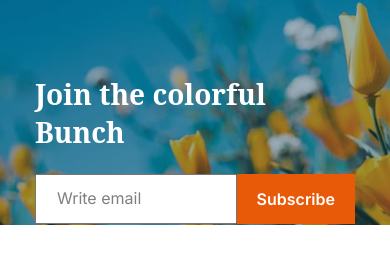
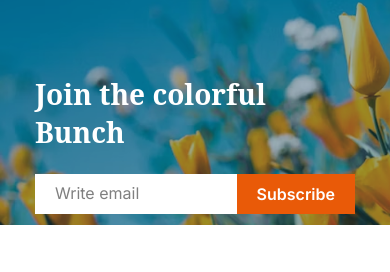
Before and after one commit to mr-robin-x/B12A02-Responsive-Flowers, a plain HTML site: page index.html in a window 390 px wide. Shown: the part 3905-4177 px from the top of the page. Drawn offline with Linux system fonts and the light colour scheme.

Commit message:
Rechecked_again

```diff
--- a/style/style.css
+++ b/style/style.css
@@ -375,14 +375,14 @@
 }
 input {
   width: 100%;
-  box-sizing: border-box;
+
   font-size: 1rem;
 }
 .input-items {
   display: flex;
   width: 830px;
   gap: 0px;
-  border: none;
+
   align-items: center;
 }
 .email {
@@ -392,7 +392,10 @@ input {
   flex: 1;
 }
 .email input {
-  padding: 15px 20px;
+  padding: 8px 20px;
+  box-sizing: border-box;
+  border: none;
+  line-height: 1.5;
 }
 input::placeholder {
   font-size: 1rem;
@@ -401,7 +404,7 @@ input::placeholder {
   color: rgba(0, 0, 0, 0.5);
 }
 .submit input {
-  padding: 15px 20px;
+  padding: 8px 20px;
   background-color: rgba(233, 90, 8, 1);
   color: white;
   border: none;
@@ -409,6 +412,8 @@ input::placeholder {
   font-size: 1rem;
   font-weight: 600;
   cursor: pointer;
+  box-sizing: border-box;
+  line-height: 1.5;
 }
 .submit input:hover {
   background-color: red;
@@ -701,12 +706,9 @@ footer {
   }
 
   .email input {
-    padding: 14px 20px;
   }
 
   .submit input {
-    padding: 15px 20px;
-
     font-size: 1rem;
   }
   /* join-section-ends-here */
@@ -969,12 +971,9 @@ footer {
   }
 
   .email input {
-    padding: 14px 20px;
   }
 
   .submit input {
-    padding: 15px 20px;
-
     font-size: 1rem;
   }
   /* join-section-ends-here */
@@ -1230,12 +1229,9 @@ footer {
   }
 
   .email input {
-    padding: 14px 20px;
   }
 
   .submit input {
-    padding: 14.5px 20px;
-
     font-size: 1rem;
   }
 
@@ -1491,12 +1487,9 @@ footer {
   }
 
   .email input {
-    padding: 14px 20px;
   }
 
   .submit input {
-    padding: 15px 20px;
-
     font-size: 1rem;
   }
 
```
